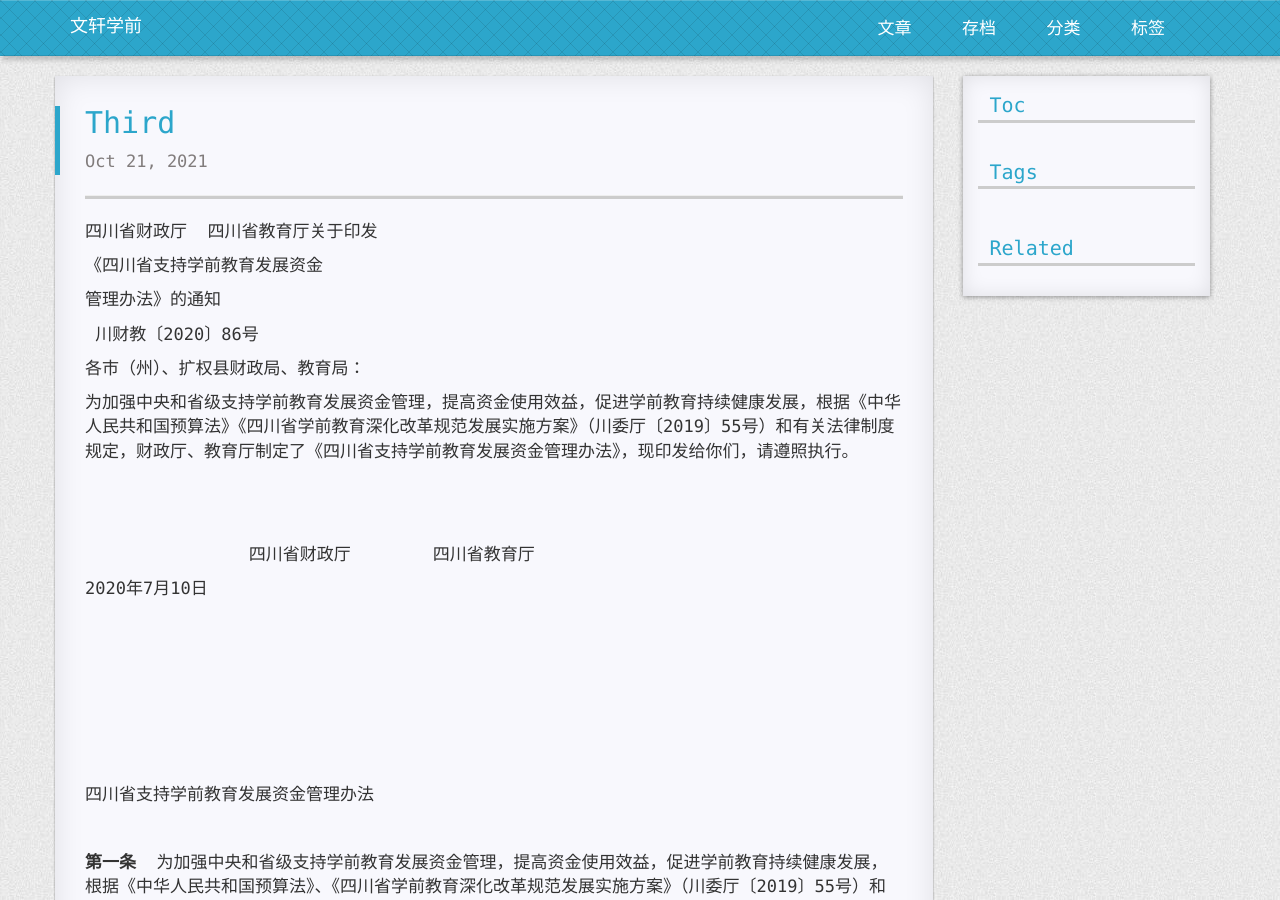
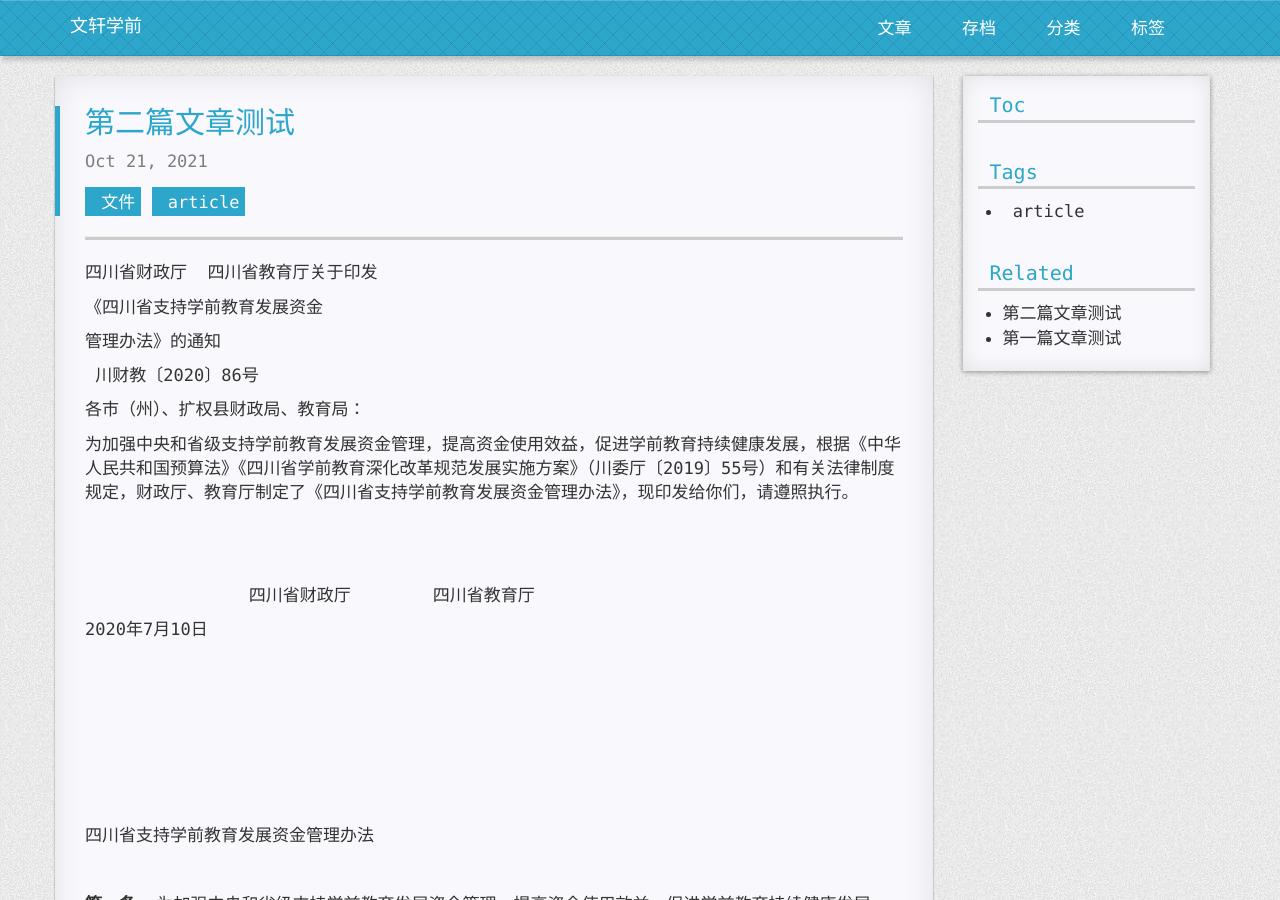
Before and after one commit to wenxuanxueqian/wenxuanxueqian.github.io, a Jekyll site: the page built from _posts/2021-10-21-third.md, in a window 1280 px wide and 900 px high. Built offline with Jekyll 4.4.1, drawn with Linux system fonts in a browser that asks for light colours; nearby versions of some CDN libraries; comment, search, counter and statistics services are not loaded; a style sheet for code colours, icons or effects is not loaded.

Commit message:
Update 2021-10-21-third.md

```diff
--- a/_posts/2021-10-21-third.md
+++ b/_posts/2021-10-21-third.md
@@ -1,3 +1,10 @@
+---
+layout: post
+title: 第二篇文章测试
+tags: article
+categories: 文件
+---
+
 四川省财政厅  四川省教育厅关于印发
 
 《四川省支持学前教育发展资金
```
